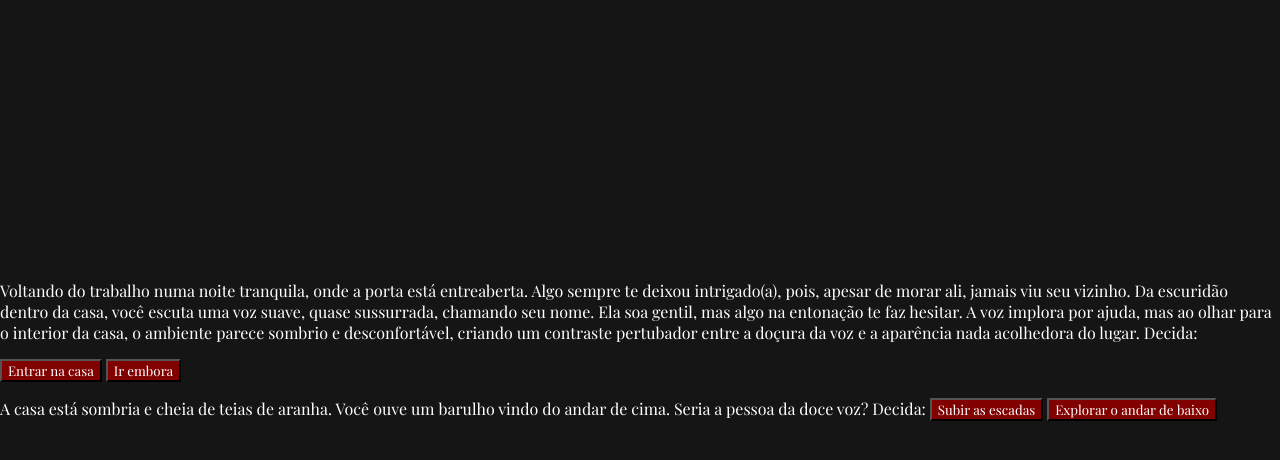
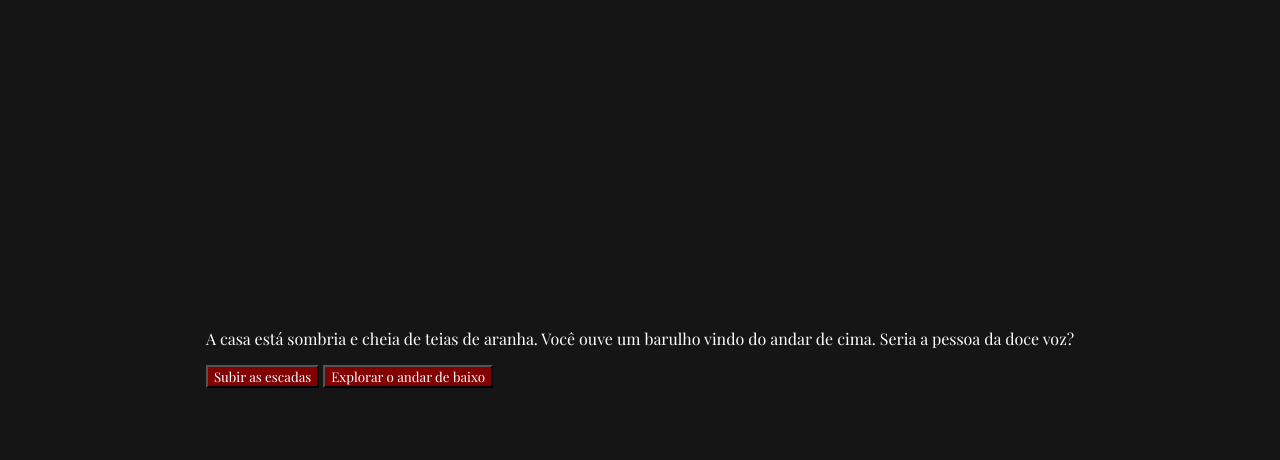
Before and after one commit to KyzCarol/Casa-estranha, a plain HTML site: page index.html in a window 1280 px wide. Both pictures are taken after a click on the button "Entrar na casa". Drawn offline with nearby package versions, Linux system fonts and the light colour scheme; a web font is replaced by a local one.

Commit message:
Add files via upload

```diff
--- a/index.html
+++ b/index.html
@@ -14,23 +14,14 @@
 <body>
     <main>
         <div class="passo ativo" id="passo-0">
-            <p>
-                Voltando do trabalho numa noite tranquila, onde a porta está entreaberta. Algo sempre te deixou
-                intrigado(a), pois, apesar de morar ali, jamais viu seu vizinho. Da escuridão dentro da casa, você
-                escuta uma voz suave, quase sussurrada, chamando seu nome. Ela soa gentil, mas algo na entonação te faz
-                hesitar. A voz implora por ajuda, mas ao olhar para o interior da casa, o ambiente parece sombrio e
-                desconfortável, criando um contraste pertubador entre a doçura da voz e a aparência nada acolhedora do
-                lugar. Decida: </p>
-            <button class="btn-proximo" -data-proximo="1">Entrar na casa</button>
-            <button class="btn-proximo" -data-proximo="2">Ir embora</button>
+            <p>Voltando do trabalho numa noite tranquila, onde a porta está entreaberta. Algo sempre te deixou intrigado(a), pois, apesar de morar ali, jamais viu seu vizinho. Da escuridão dentro da casa, você escuta uma voz suave, quase sussurrada, chamando seu nome. Ela soa gentil, mas algo na entonação te faz hesitar. A voz implora por ajuda, mas ao olhar para o interior da casa, o ambiente parece sombrio e desconfortável, criando um contraste pertubador entre a doçura da voz e a aparência nada acolhedora do lugar. </p>
+            <button class="btn-proximo" data-proximo="1">Entrar na casa</button>
+            <button class="btn-proximo" data-proximo="2">Ir embora</button>
         </div>
-
         <div class="passo" id="passo-1">
-            <p>
-                A casa está sombria e cheia de teias de aranha. Você ouve um barulho vindo do andar de cima. Seria a
-                pessoa da doce voz? Decida:
-                <button class="btn-proximo" -data-proximo="3">Subir as escadas</button>
-                <button class="btn-proximo" -data-proximo="4">Explorar o andar de baixo</button>
+            <p>A casa está sombria e cheia de teias de aranha. Você ouve um barulho vindo do andar de cima. Seria a pessoa da doce voz? </p>
+            <button class="btn-proximo" data-proximo="3">Subir as escadas</button>
+            <button class="btn-proximo" data-proximo="4">Explorar o andar de baixo</button>
         </div>
     </main>
     <script src="script.js"></script>
--- a/script.js
+++ b/script.js
@@ -1,11 +1,11 @@
 const avanca = document.querySelectorAll('.btn-proximo');
 
-avance.foreach(button => {
-    button.addeventlistener('click', function(){
+avanca.forEach(button => {
+    button.addEventListener('click', function(){
         const atual = document.querySelector('.ativo');
-        const proximoPasso = 'passo-' + this.getattribute('data-proximo');
+        const proximoPasso = 'passo-' + this.getAttribute('data-proximo');
 
-        atual.classlist.remove('ativo');
-        document.getElementById(proximopasso) .classlist.add ("ativo")
+        atual.classList.remove('ativo');
+        document.getElementById(proximoPasso).classList.add('ativo');
     })
 })
--- a/style.css
+++ b/style.css
@@ -14,3 +14,11 @@ button {
     color: white;
     font-family: "Playfair Display", serif;
 }
+
+.passo {
+    display: none;
+}
+
+.passo.ativo {
+    display:block;
+}
```
